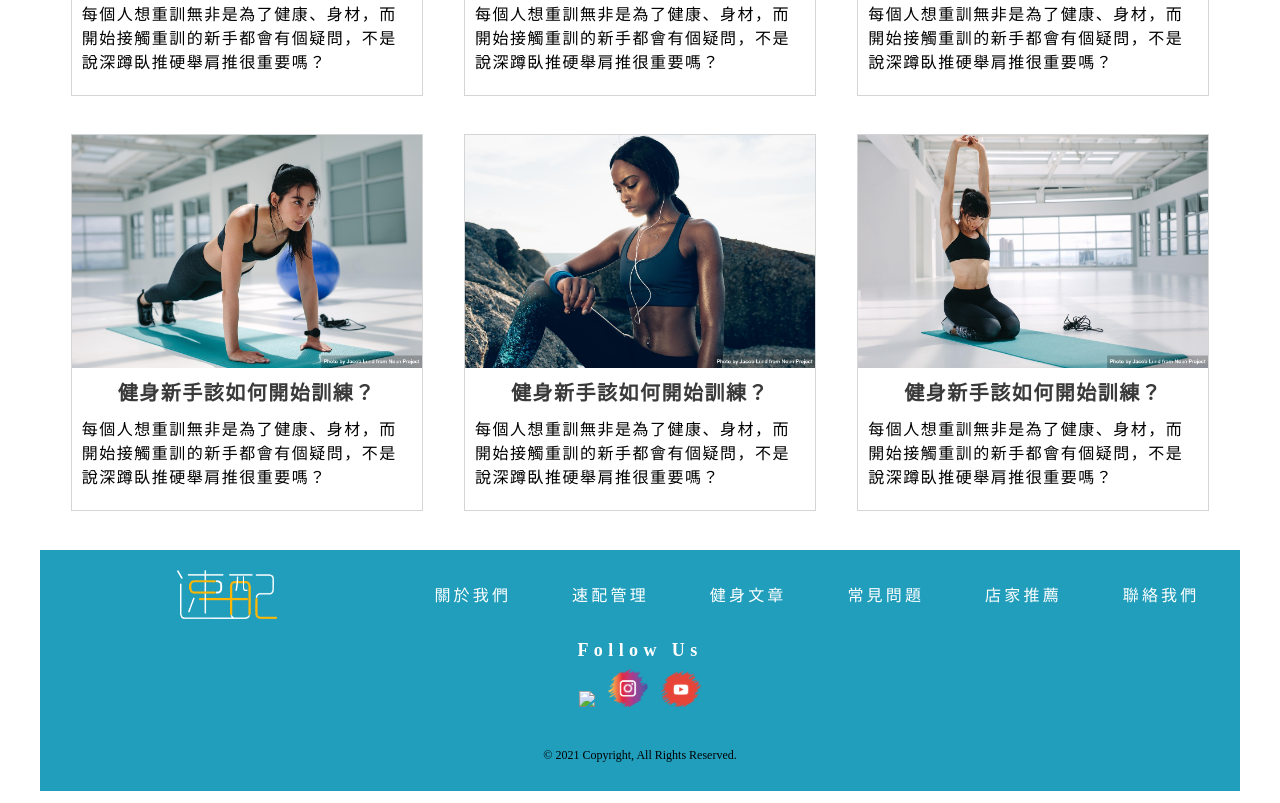
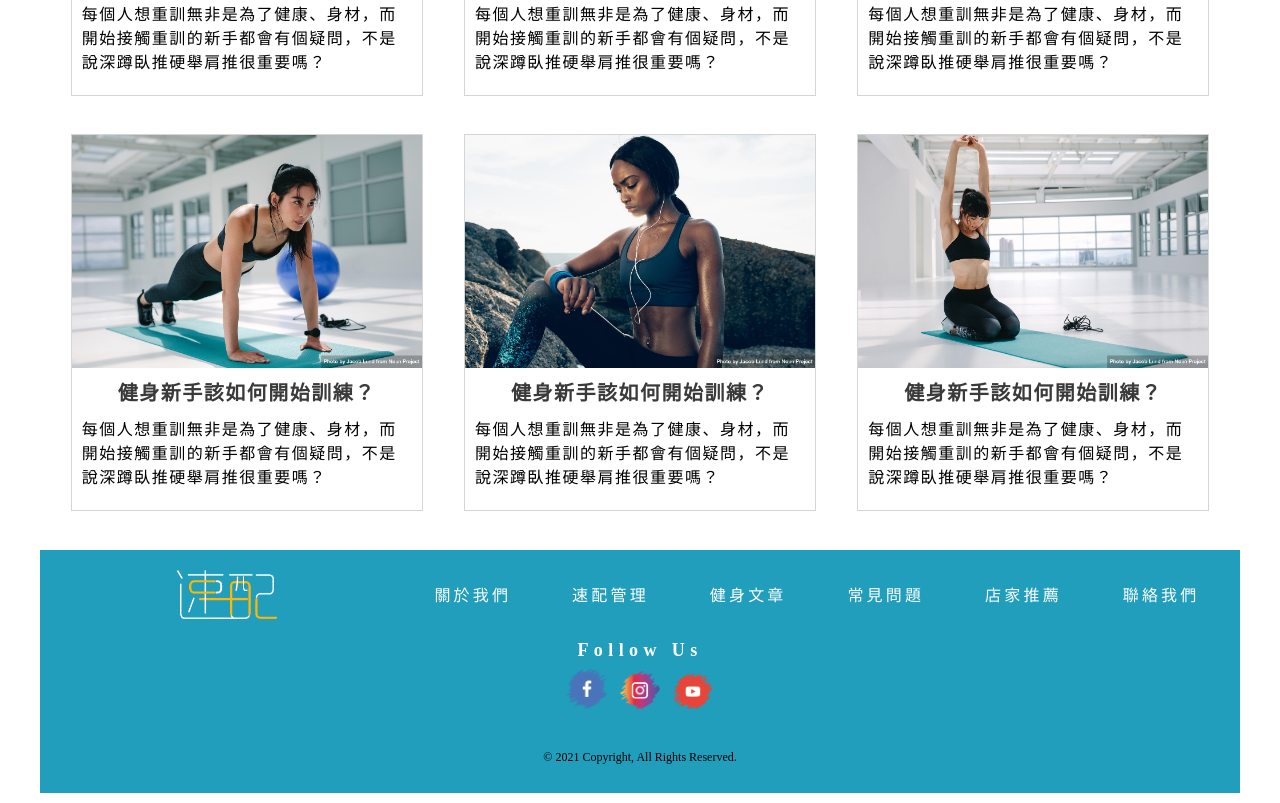
Before and after one commit to HsuehChou/rexchou, a plain HTML site: page article.html in a window 1280 px wide. Shown: the part 959-1762 px from the top of the page. Drawn offline with Linux system fonts and the light colour scheme.

Commit message:
fb圖示修復

```diff
--- a/article.html
+++ b/article.html
@@ -146,7 +146,7 @@
 	<div class="social">
 		<h3>Follow Us</h3>
 		<div class="btn">
-			<a href="#"><img src="./img/facebook/k.png"></a>
+			<a href="#"><img src="./img/facebook.png"></a>
 			<a href="#"><img src="img/instagram.png"></a>
 			<a href="#"><img src="./img/youtube.png"></a>
 		</div>
```
